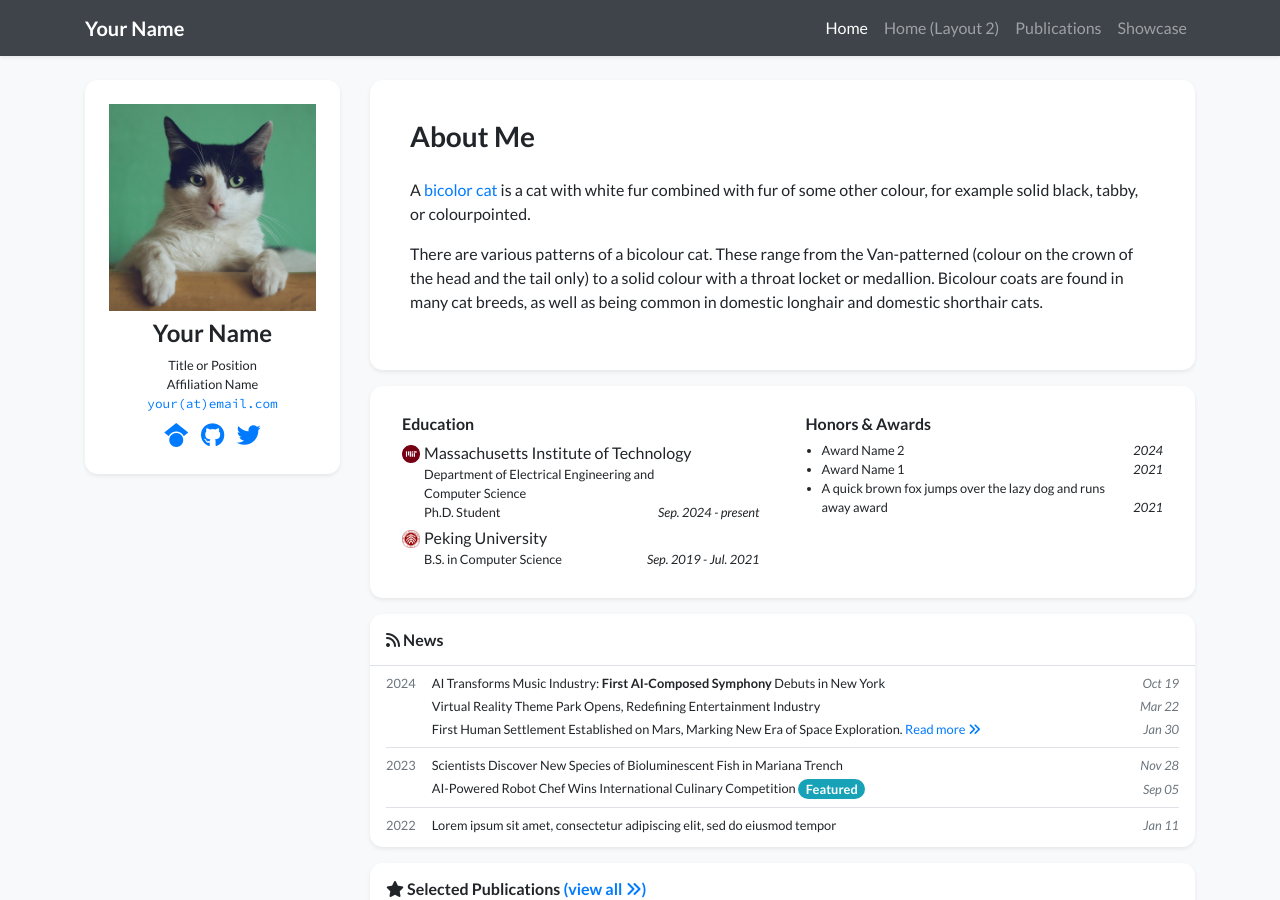
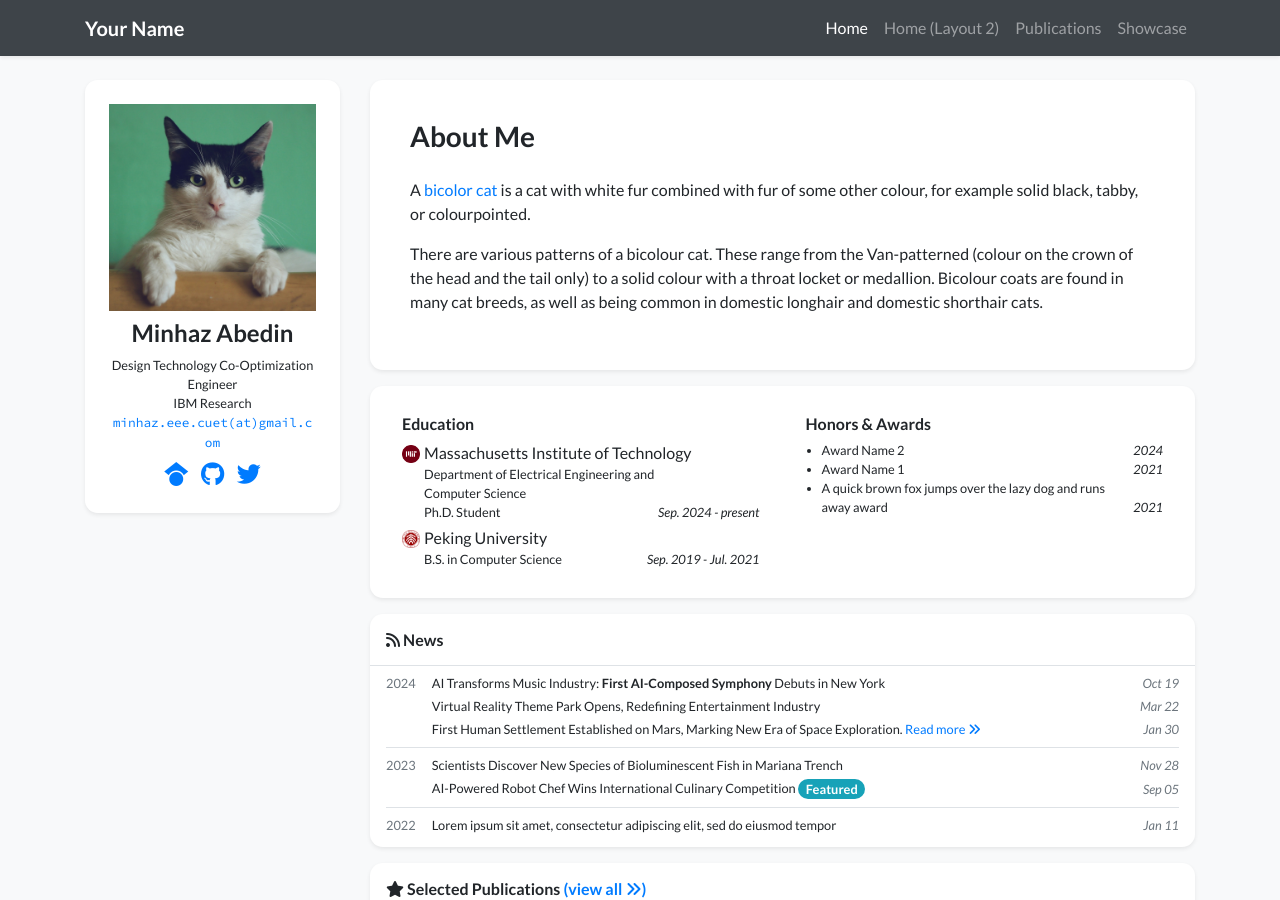
Before and after one commit to mz11235/minhaz-abedin.github.io, a Jekyll site: the page built from index.html, in a window 1280 px wide and 900 px high. Built offline with Jekyll 4.4.1, drawn with Linux system fonts in a browser that asks for light colours; nearby versions of some CDN libraries; a style sheet for code colours, icons or effects is not loaded.

Commit message:
Update profile information in profile.yml

```diff
--- a/_data/profile.yml
+++ b/_data/profile.yml
@@ -1,14 +1,14 @@
-primary_name: "Your Name"
+primary_name: "Minhaz Abedin"
 secondary_name: ""
 navbar_name: "Your Name"
 
 positions:
-- name: Title or Position
-- name: Affiliation Name
+- name: Design Technology Co-Optimization Engineer
+- name: IBM Research
   logo: /assets/images/badges/MIT_Social_circle.png  # Logo is optional
 
 
-email: "your@email.com"
+email: "minhaz.eee.cuet@gmail.com"
 # cv_link: link-to-your-cv-file
 gscholar: xFmQpf4AAAAJ  # This is an example, replace it with your own Google Scholar ID
 github: your_github_id
```
